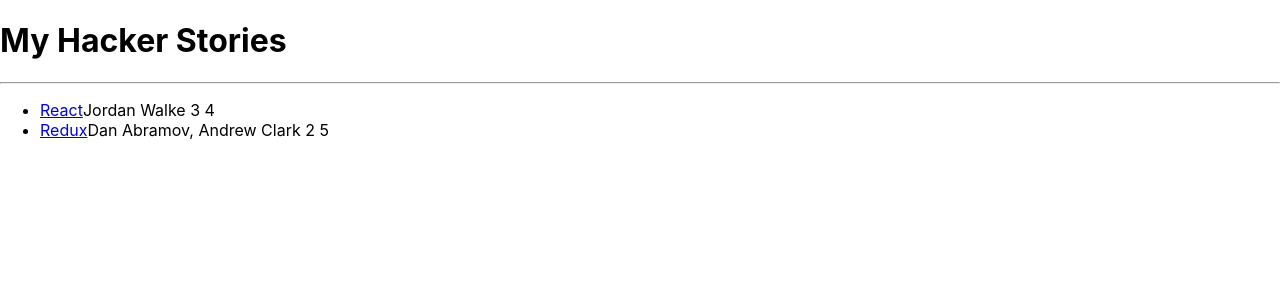
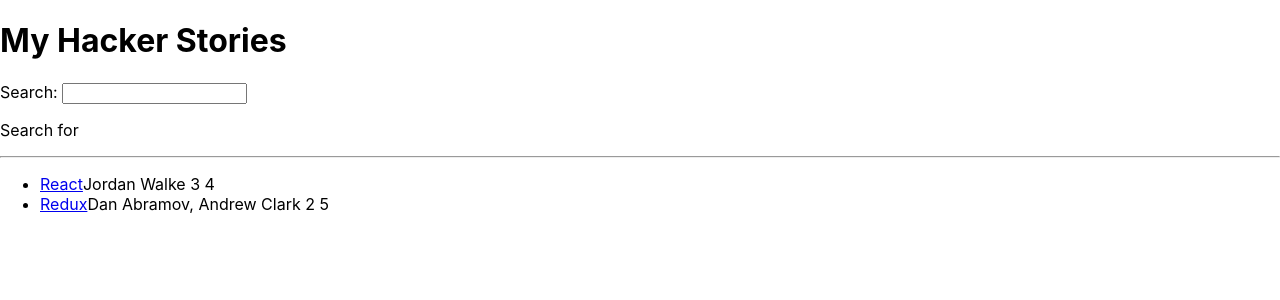
Before and after one commit to up2code3/hacker-stories-ctd, a React (Create React App) app: page / in a window 1280 px wide. Shown: the top 300 px of the page. Built offline with nearby package versions, Linux system fonts and the light colour scheme.

Commit message:
props state and callback handlersand event handlers

```diff
--- a/src/App.js
+++ b/src/App.js
@@ -1,27 +1,19 @@
-import * as React from 'react';
+import * as React from "react";
+import Header from "./Header";
 
-const list = [
-  {
-  title: 'React',
-  url: 'https://reactjs.org/',
-  author: 'Jordan Walke',
-  num_comments: 3,
-  points: 4,
-  objectID: 0,
-  },
-  {
-  title: 'Redux',
-  url: 'https://redux.js.org/',
-  author: 'Dan Abramov, Andrew Clark',
-  num_comments: 2,
-  points: 5,
-  objectID: 1,
-  },
-];
+function List(props) {
+  return (
+    <ul>
+      {props.list.map(function (item) {
+        return <Item item={item} />;
+      })}
+    </ul>
+  );
+}
 
-let List = () => (
-    <ul>
-    {list.map(function(item) {
+const Item = ({item}) => {
+
+
   return (
     <li key={item.objectID}>
       <span>
@@ -32,33 +24,63 @@
       <span>{item.points + " "}</span>
     </li>
   );
-    })}
-    </ul>
-  );
+};
 
+const Search = (props) => {
+  const [searchTerm, setSearchTerm] = React.useState('');
 
-function Search() {
-  return(
+  const handleChange = (event) => {
+    setSearchTerm(event.target.value);
+    props.onSearch(event);
+  };
+
+  return (
     <div>
       <label htmlFor="search">Search: </label>
-    <input id="search" type="text" />
+      <input id="search" type="text" onChange={handleChange} />
+
+      <p>
+        Search for <strong>{searchTerm}</strong>
+      </p>
+
     </div>
-  )
-}
-
-function Header(){
-  return (
-    <h1>My Hacker Stories</h1>
-  )
+  );
 }
 
 function App() {
+  const stories = [
+    {
+      title: "React",
+      url: "https://reactjs.org/",
+      author: "Jordan Walke",
+      num_comments: 3,
+      points: 4,
+      objectID: 0,
+    },
+    {
+      title: "Redux",
+      url: "https://redux.js.org/",
+      author: "Dan Abramov, Andrew Clark",
+      num_comments: 2,
+      points: 5,
+      objectID: 1,
+    },
+  ];
+
+  const handleSearch = (event) => {
+      console.log(event.target.value);
+  }
+
   return (
     <div>
       <Header />
-      <search />
+
+      <Search onSearch={handleSearch} />
+
       <hr />
-      <List />
+
+      <List list={stories} />
+
     </div>
   );
 }
--- /dev/null
+++ b/src/Header.js
@@ -0,0 +1,8 @@
+
+function Header(){
+    return (
+      <h1>My Hacker Stories</h1>
+    )
+  };
+
+  export default Header;
```
Also changed, not shown: src/scratch.js (added, +17 -0 lines). Lines whose indentation alone changed are shown as unchanged.
